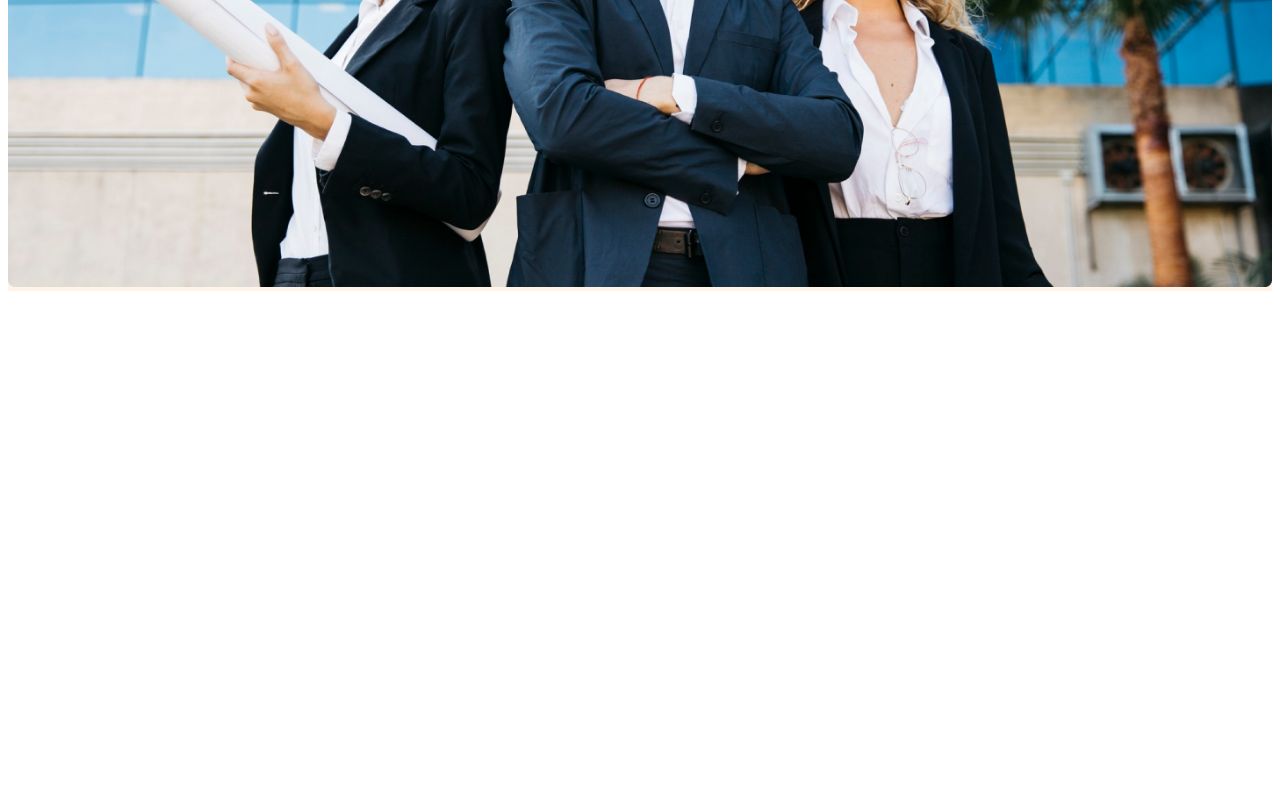
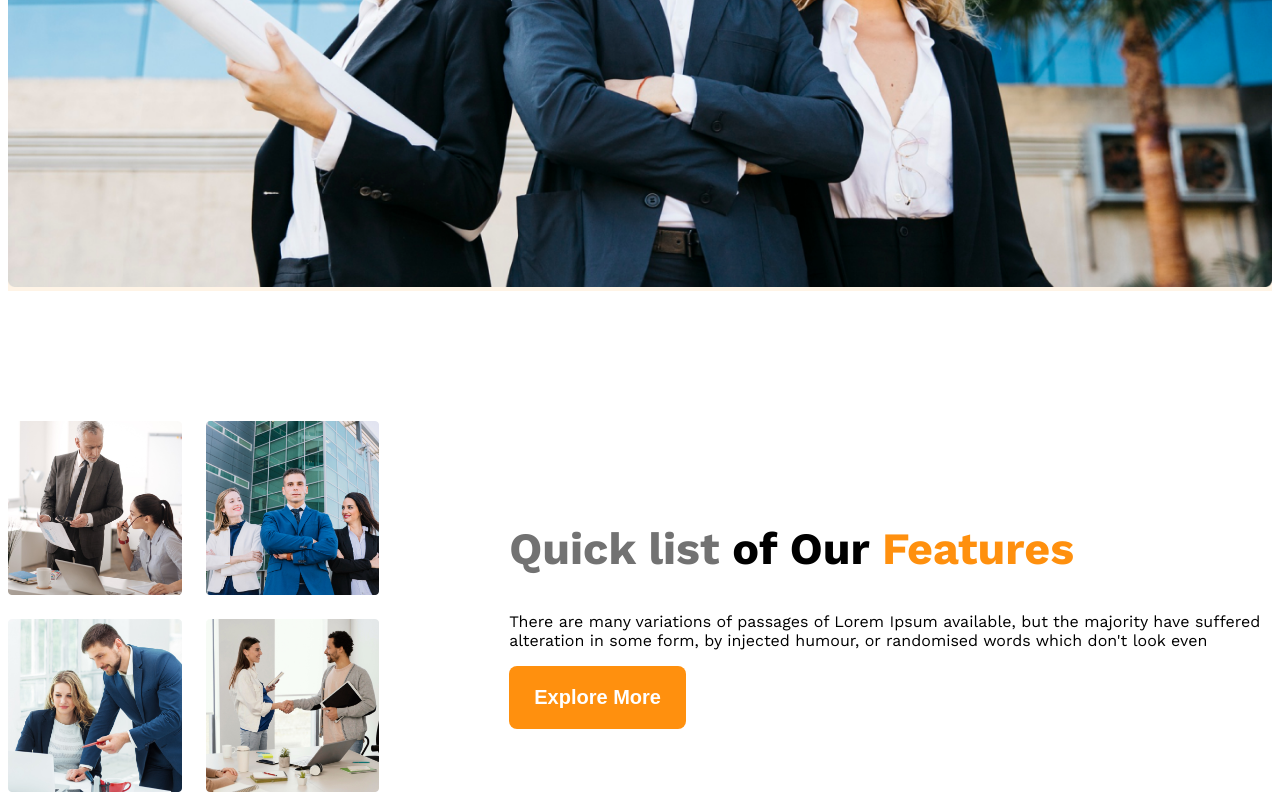
Before and after one commit to antnose/PH-Module-9, a plain HTML site: page G3-Architects/index.html in a window 1280 px wide. Shown: the part 893-1693 px from the top of the page. Before the commit the page ends 1192 px from the top, so only its background shows below. Drawn offline with nearby package versions, Linux system fonts and the light colour scheme.

Commit message:
complete quick list of features section responsive for mobile device

```diff
--- a/G3-Architects/index.html
+++ b/G3-Architects/index.html
@@ -38,5 +38,30 @@
         <img class="banner_image" src="./images/banner.png" alt="" />
       </div>
     </header>
+
+    <!-- main section -->
+    <main>
+      <section class="teams display_flex">
+        <div class="team_img_container">
+          <img src="./images/team1.png" alt="" />
+          <img src="./images/team2.png" alt="" />
+          <img src="./images/team3.png" alt="" />
+          <img src="./images/team4.png" alt="" />
+        </div>
+        <div class="our_features">
+          <h1 class="Feature_title">
+            <span class="text_light_gray">Quick list</span>
+            of Our
+            <span class="features">Features</span>
+          </h1>
+          <p class="Feature_description">
+            There are many variations of passages of Lorem Ipsum available, but
+            the majority have suffered alteration in some form, by injected
+            humour, or randomised words which don't look even
+          </p>
+          <button class="btn_primary">Explore More</button>
+        </div>
+      </section>
+    </main>
   </body>
 </html>
--- a/G3-Architects/styles.css
+++ b/G3-Architects/styles.css
@@ -34,6 +34,15 @@
   font-size: 1.25rem;
   border: none;
   border-radius: 8px;
+}
+
+main {
+  max-width: 1440px;
+  margin: 0 auto;
+}
+
+main > section {
+  margin-top: 130px;
 }
 
 /* header styles */
@@ -82,3 +91,54 @@
 .banner_image {
   width: 100%;
 }
+
+/* team and feature related styles */
+
+.Feature_title {
+  font-size: 2.8rem;
+  font-weight: 700;
+}
+
+.features {
+  color: #ff900e;
+}
+
+.teams {
+  align-items: center;
+}
+
+.team_img_container {
+  margin: 0;
+  padding: 0;
+  display: grid;
+  gap: 24px;
+  grid-template-columns: repeat(2, 1fr);
+}
+
+.team_img_container img {
+  width: 100%;
+}
+
+.our_features {
+  margin-left: 130px;
+  min-width: 530px;
+}
+
+/* responsive media query */
+@media screen and (max-width: 576px) {
+  .navbar,
+  .nav_links,
+  .teams {
+    flex-direction: column;
+  }
+
+  .team_img_container {
+    grid-template-columns: repeat(1, 1fr);
+    width: 90%;
+  }
+
+  .our_features {
+    min-width: 90%;
+    margin: 20px;
+  }
+}
```
